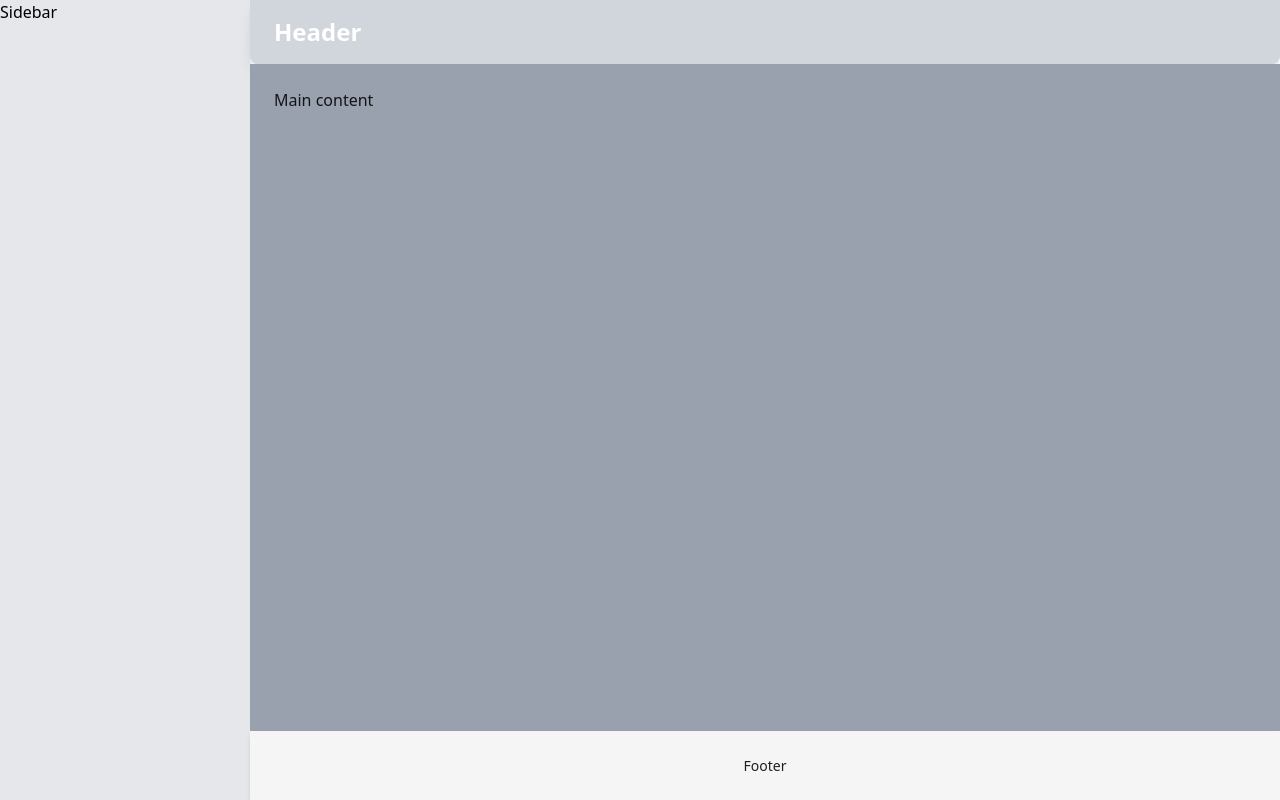
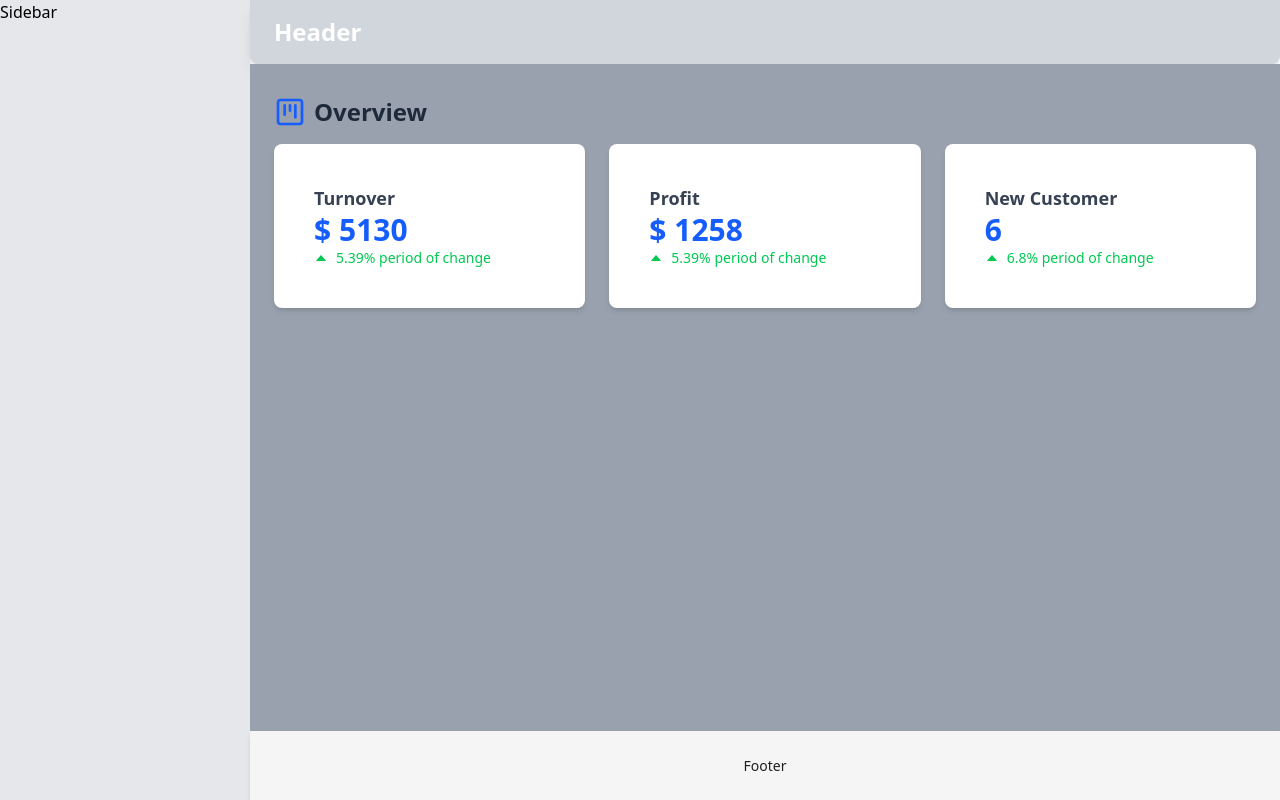
Before and after one commit to hoanghuy04/dashboard-admin, a React (Vite) app: page / in a window 1280 px wide. Built offline with nearby package versions, Linux system fonts and the light colour scheme; data requests are answered from the project's data file.

Commit message:
feat: fetch overview data for 3 sections using Axios

```diff
--- a/package.json
+++ b/package.json
@@ -13,6 +13,7 @@
     "@tailwindcss/vite": "^4.1.4",
     "antd": "^5.24.7",
     "axios": "^1.8.4",
+    "lucide-react": "^0.501.0",
     "react": "^19.0.0",
     "react-dom": "^19.0.0",
     "react-router-dom": "^7.5.1",
--- a/src/components/layout/DefaultLayout.jsx
+++ b/src/components/layout/DefaultLayout.jsx
@@ -1,7 +1,69 @@
 import { Content, Footer } from 'antd/es/layout/layout'
-import React from 'react'
+import React, { useEffect, useState } from 'react'
+import { Layout, Menu, Avatar, Badge, Input, Form, Modal, Checkbox } from "antd";
+import {
+  SearchOutlined,
+  BellOutlined,
+  TeamOutlined,
+  ProjectOutlined,
+  MessageOutlined,
+  SettingOutlined,
+  BarChartOutlined,
+  DashboardOutlined,
+  CaretUpOutlined,
+} from "@ant-design/icons";
+import { ListPlus, SquareKanban } from "lucide-react";
+import axios from 'axios';
 
 export default function DefaultLayout() {
+
+  const [tableData, setTableData] = useState([]);
+  const [overviewData, setOverviewData] = useState([]);
+
+  const turnover = () => {
+    return overviewData.reduce((total, item) => total + item.totalPrice, 0);
+  };
+
+  const profit = () => {
+    return overviewData.reduce((total, item) => total + item.profit, 0);
+  };
+
+  const newCustomers = () => {
+    const now = new Date();
+    const currentMonth = now.getMonth();
+    const currentYear = now.getFullYear();
+
+    return tableData.filter((cust) => {
+      const createdDate = new Date(cust.createdAt);
+
+      return (
+        createdDate.getMonth() === currentMonth &&
+        createdDate.getFullYear() === currentYear
+      );
+    }).length;
+  };
+
+  useEffect(() => {
+    const fetchOverviewData = async () => {
+      const response = await axios.get("http://localhost:3000/orders");
+
+      if (Array.isArray(response.data)) {
+        setOverviewData(response.data);
+      }
+    };
+
+    const fetchTableData = async () => {
+      const response = await axios.get("http://localhost:3000/customers");
+
+      if (Array.isArray(response.data)) {
+        setTableData(response.data);
+      }
+    };
+
+    fetchOverviewData();
+    fetchTableData()
+  }, []);
+
     return (
         <div className='min-h-screen grid grid-cols-[250px_1fr]
         grid-rows-[auto_1fr_auto]'>
@@ -15,7 +77,37 @@ export default function DefaultLayout() {
 
             {/* Main Content */}
             <Content className="p-6 bg-gray-400">
-                Main content
+                {/* Overview Section */}
+                <h2 className="font-bold text-xl flex items-center space-x-2 mb-2 pb-2 mt-2">
+                    <SquareKanban size={32} style={{ color: "var(--color-blue-600)" }} />
+                    <span className="text-gray-800 text-2xl">Overview</span>
+                </h2>
+                <div className="grid grid-cols-1 md:grid-cols-3 gap-6">
+                    <div className="bg-white p-10 rounded-lg shadow-md">
+                        <h3 className="text-lg font-semibold text-gray-700">Turnover</h3>
+                        <p className="text-3xl font-bold text-blue-600">$ {turnover()}</p>
+                        <p className="text-green-500 text-sm">
+                            <CaretUpOutlined className="mr-2" />
+                            5.39% period of change
+                        </p>
+                    </div>
+                    <div className="bg-white p-10 rounded-lg shadow-md">
+                        <h3 className="text-lg font-semibold text-gray-700">Profit</h3>
+                        <p className="text-3xl font-bold text-blue-600">$ {profit()}</p>
+                        <p className="text-green-500 text-sm">
+                            <CaretUpOutlined className="mr-2" />
+                            5.39% period of change
+                        </p>
+                    </div>
+                    <div className="bg-white p-10 rounded-lg shadow-md">
+                        <h3 className="text-lg font-semibold text-gray-700">New Customer</h3>
+                        <p className="text-3xl font-bold text-blue-600">{newCustomers()}</p>
+                        <p className="text-green-500 text-sm">
+                            <CaretUpOutlined className="mr-2" />
+                            6.8% period of change
+                        </p>
+                    </div>
+                </div>
             </Content>
 
             {/* Footer */}
```
Also changed, not shown: public/images/commit-2.png (added), 1 other file (tests, documents, lock files or other folders).
